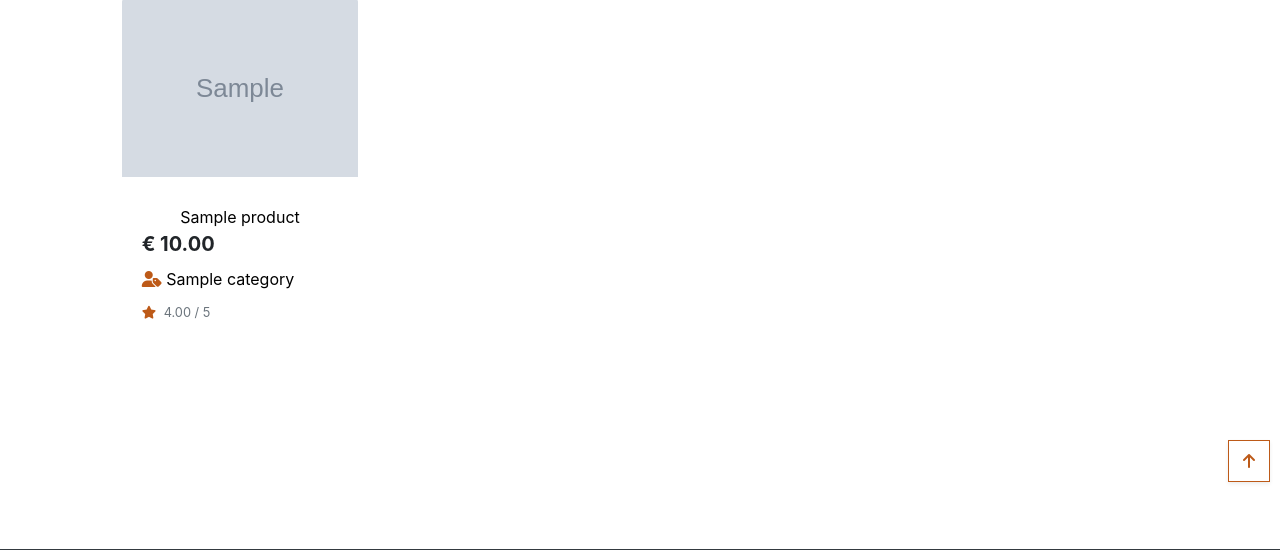
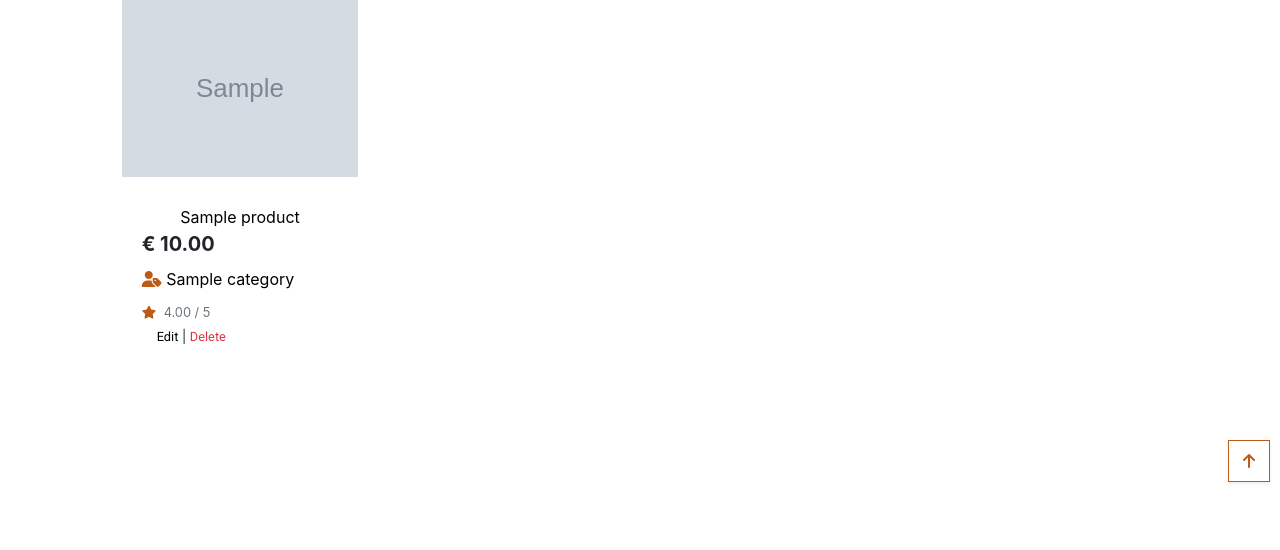
Before and after one commit to farah1979/all-for-man, a Django app: page /products/ in a window 1280 px wide. Shown: the part 308-858 px from the top of the page. Run offline with Django 3.2, Linux system fonts and the light colour scheme; a user stored in the database is signed in; tables that the repository leaves empty hold one stand-in row (values such as "Sample post"); grey boxes marked "Sample" are stand-in pictures; some libraries are stand-ins or nearby versions.

Commit message:
Product Admin deleting Products

```diff
--- a/bag/templates/bag/bag.html
+++ b/bag/templates/bag/bag.html
@@ -45,7 +45,7 @@
                                 {% endif %}
                             </td>
                             <td class="py-3">
-                                <a href="{{ item.product.item.id }}">
+                                <a href="{% url 'product_detail' item.product.id %}">
                                     <p class="my-0 text-black"><strong>{{ item.product.name }}</strong></p>
                                 </a>
                                 <p class="my-0 small text-muted">VOLYM: {{ item.product.volym|upper }}</p>
--- a/products/templates/products/products.html
+++ b/products/templates/products/products.html
@@ -60,7 +60,7 @@
                                 </a>
                                 {% else %}
                                 <a href="{% url 'product_detail' product.id %}">
-                                    <img class="card-img-top img-fluid" src="https://images.unsplash.com/photo-1593075826385-75cdecda064c?ixlib=rb-1.2.1&ixid=MnwxMjA3fDB8MHxwaG90by1wYWdlfHx8fGVufDB8fHx8&auto=format&fit=crop&w=870&q=80" alt="{{ product.name }}">
+                                    <img class="card-img-top img-fluid"" src="{{MEDIA_URL }}noimage.png" alt="{{ product.name }}">
                                 </a>
                                 {% endif %}
                                 <div class="card-body pb-0 rounded">
@@ -81,6 +81,14 @@
                                                 <small class="text-muted">No Rating</small>
                                             {% endif %}
                                         </div>
+                                    </div>
+                                    <div class="col">
+                                        {% if request.user.is_superuser %}
+                                            <small class="ml3">
+                                                <a href="{% url 'edit_product' product.id %}" class="edit-prod">Edit</a> |
+                                                <a href="{% url 'delete_product' product.id %}" class="text-danger delete-prod">Delete</a>
+                                            </small>
+                                        {% endif %}
                                     </div>
                                 </div>
                             </div>
--- a/products/urls.py
+++ b/products/urls.py
@@ -6,4 +6,5 @@ urlpatterns = [
     path('<int:product_id>/', views.product_detail, name='product_detail'),
     path('add/', views.add_product, name='add_product'),
     path('edit/<int:product_id>/', views.edit_product, name='edit_product'),
+    path('delete/<int:product_id>/', views.delete_product, name='delete_product'),
 ]
--- a/products/views.py
+++ b/products/views.py
@@ -70,9 +70,9 @@ def add_product(request):
     if request.method == 'POST':
         form = ProductForm(request.POST, request.FILES)
         if form.is_valid():
-            form.save()
+            product = form.save()
             messages.success(request, 'You have added product successfully!')
-            return redirect(reverse('add_product'))
+            return redirect(reverse('product_detail', args=[product.id]))
         else:
             messages.error(request, 'Failed to add product. please ensure the form is valid.')
     else:
@@ -107,3 +107,11 @@ def edit_product(request, product_id):
     }
 
     return render(request, template, context)
+
+
+def delete_product(request, product_id):
+    """ Delete a product from the store"""
+    product = get_object_or_404(Product, pk=product_id)
+    product.delete()
+    messages.success(request, 'Product deleted!')
+    return redirect(revese('products'))
--- a/static/css/base.css
+++ b/static/css/base.css
@@ -88,6 +88,31 @@ main {
 .btn-black {
     background: #343a40 !important;
     color: #cfcfcf ;
+}
+
+.edit-prod{
+    color: #000;
+    font-family: 'roboto', sans-serif;
+    font-size: 1em;
+    font-weight: 500;
+}
+
+.edit-prod:hover{
+    font-size: 1.2rem;
+    color: #000;
+    text-decoration: none;
+    padding-right: 10px;
+}
+
+.delete-prod {
+    font-family: 'roboto', sans-serif;
+    font-size: 1em;
+    font-weight: 500;
+}
+
+.delete-prod:hover {
+    font-size: 1.2rem;
+    text-decoration: none;
 }
 
 .shopping-basket {
```
Also changed, not shown: home/views.py (+5 -2 lines), products/templates/products/product_detail.html (+53 -6 lines), media/unnamed_8DsiZpY.jpg (added).
